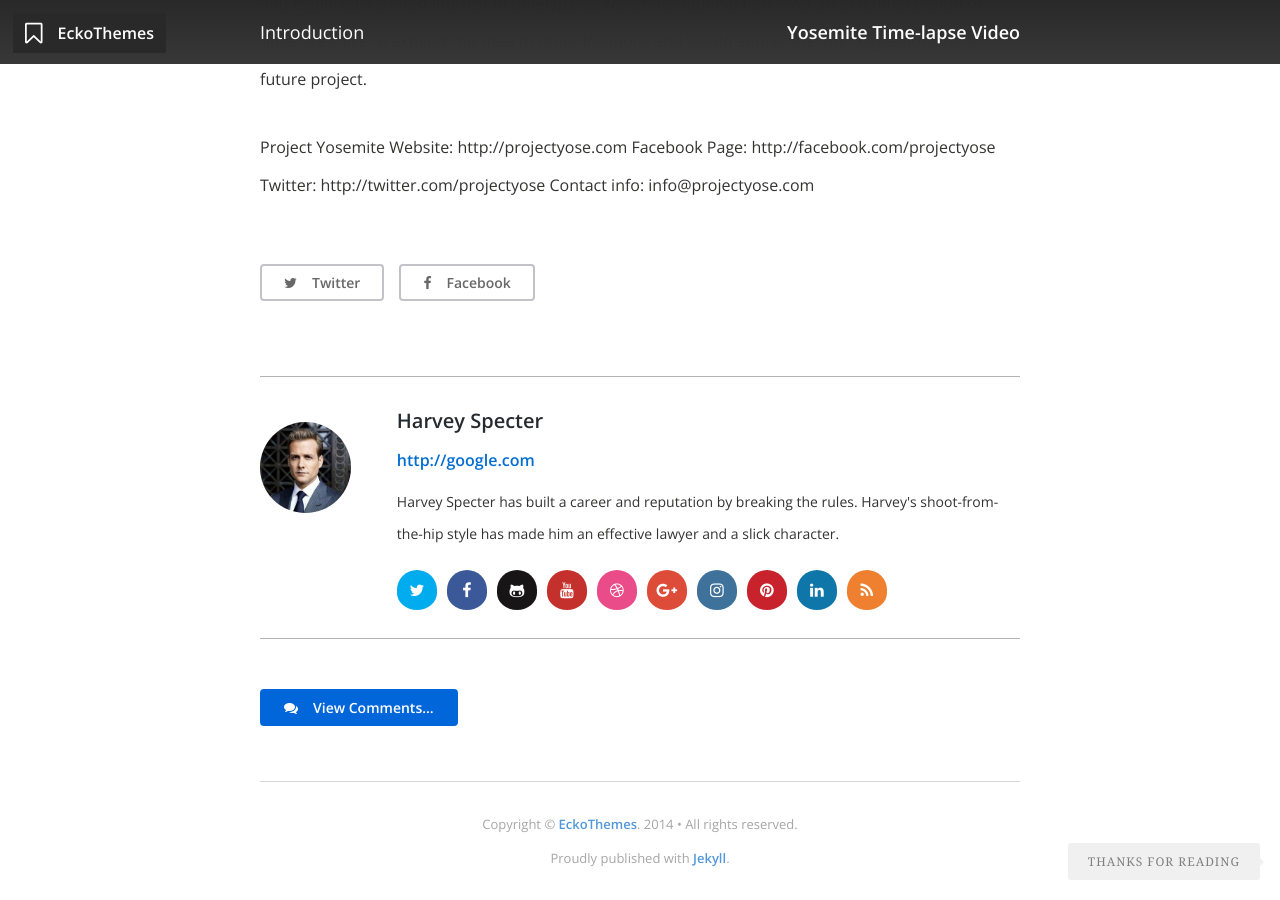
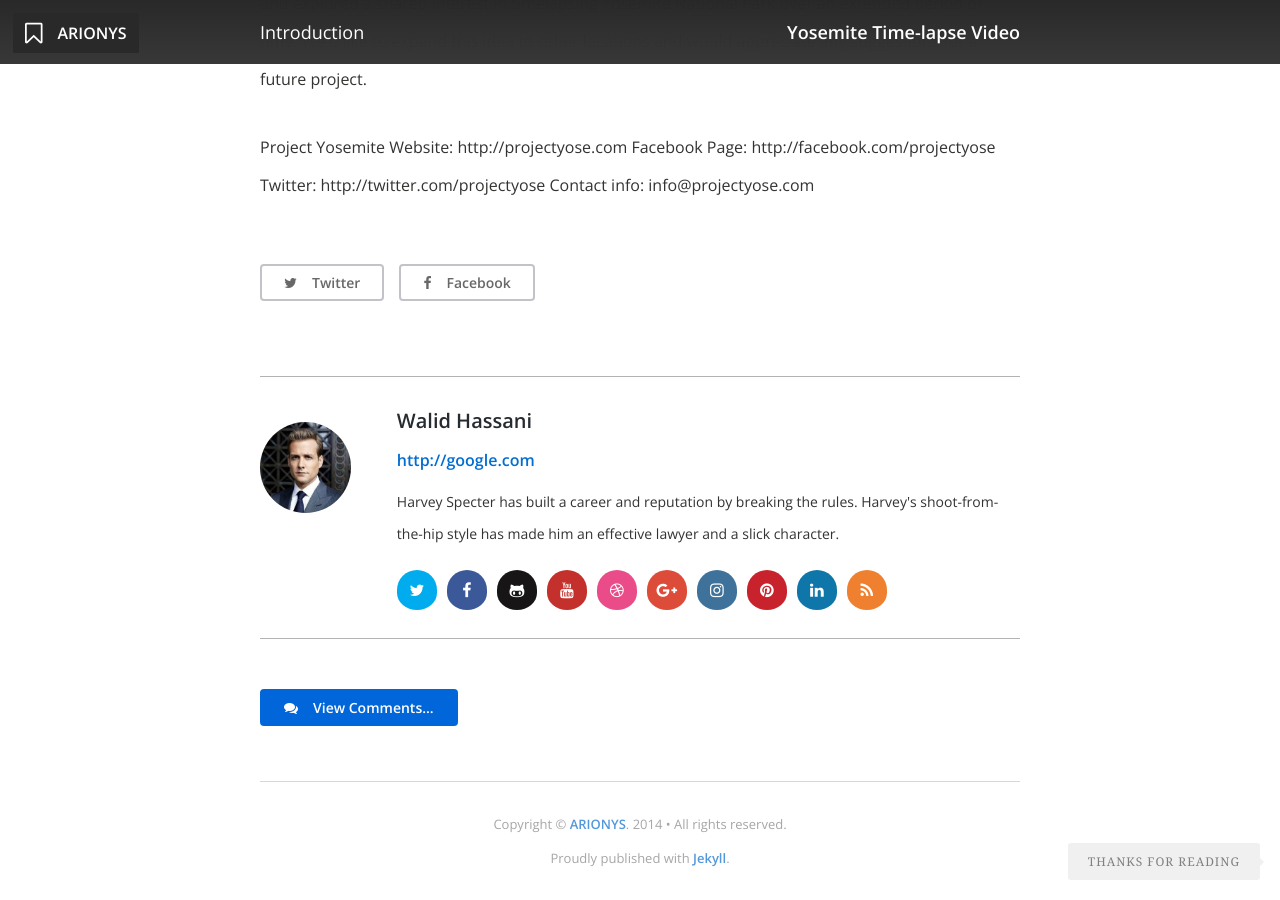
Before and after one commit to whass/theme, a Jekyll site: the page built from _posts/2014-06-24-yosemite-time-lapse-video.markdown, in a window 1280 px wide and 900 px high, scrolled down 917 px. Built offline with Jekyll 4.4.1, drawn with Linux system fonts in a browser that asks for light colours; nearby versions of some CDN libraries; some of the changed text lies outside the part shown.

Commit message:
Update _config.yml

```diff
--- a/_config.yml
+++ b/_config.yml
@@ -1,18 +1,18 @@
 
 
 # Site Settings
-title: 						"EckoThemes"
-email: 						"support@ecko.me"
+title: 						"ARIONYS"
+email: 						"hassani.walid@gmail.com"
 description: 				"Astro is a content focused responsive theme for the Jekyll blogging platform. Available for purchase at ThemeForest.net."
 baseurl: 					""
-url: 						"http://astrojek.ecko.me"
+url: 						"https://whassani.github.io"
 logourl: 					"/assets/img/bloglogo.jpg"
 fa-logo: 					"fa-bookmark-o"
 paginate: 					5
 
 
 # Author Settings
-author_name: 				"Harvey Specter"
+author_name: 				"Walid Hassani"
 author_url: 				"http://google.com"
 author_bio: 				"Harvey Specter has built a career and reputation by breaking the rules. Harvey's shoot-from-the-hip style has made him an effective lawyer and a slick character."
 author_email: 				"support@ecko.me"
@@ -34,7 +34,7 @@ linkedin_url:  				"http://linkedin.com"
 # Theme Settings
 theme_disqus_shortname: 	"ecko"
 theme_google_comments: 		false
-theme_analytics_id: 		"UA-28282324-1"
+theme_analytics_id: 		"UA--1"
 theme_analytics_domain: 	"ecko.me"
 theme_reading_time: 		true
 theme_autoload_comments: 	false
```
